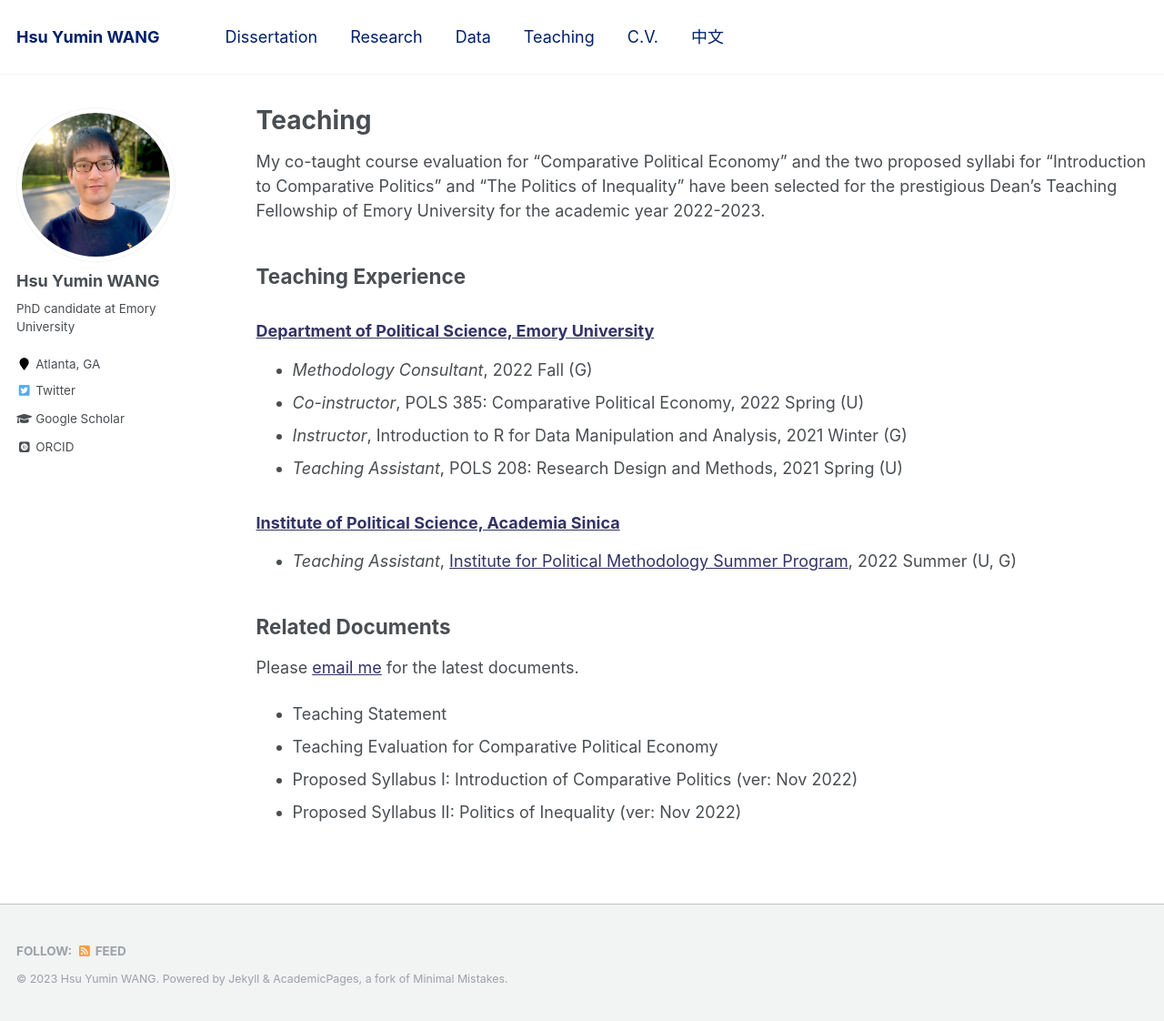
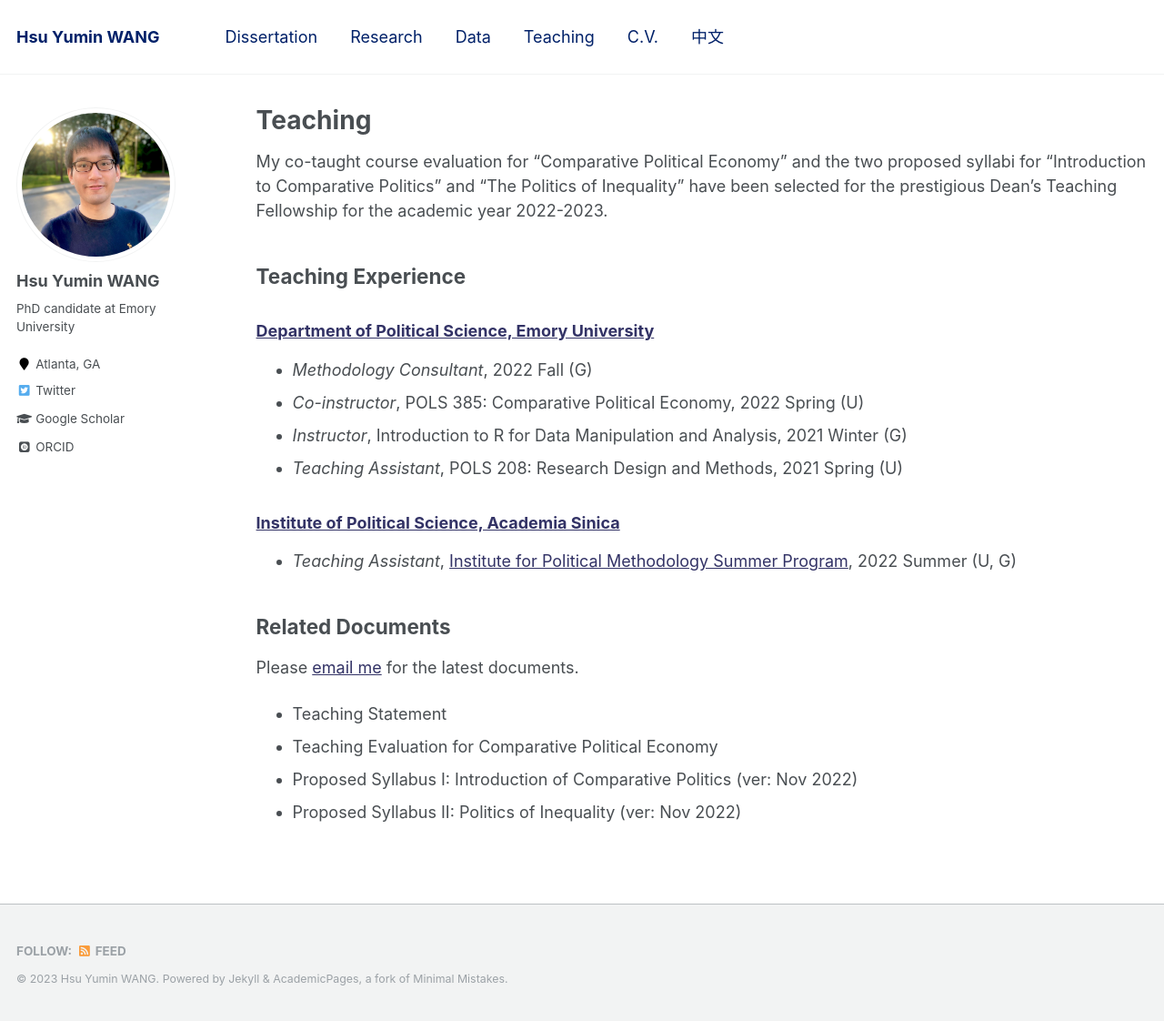
Before and after one commit to hsuyumin/hsuyumin.github.io, a Jekyll site: the page built from _pages/teaching.md, in a window 1280 px wide and 1122 px high. Shown: the whole window at 91% size. Built offline with Jekyll 4.4.1, drawn with Linux system fonts in a browser that asks for light colours; some web fonts are replaced.

Commit message:
Update teaching.md

```diff
--- a/_pages/teaching.md
+++ b/_pages/teaching.md
@@ -5,7 +5,7 @@ permalink: /teaching/
 author_profile: true
 ---
 
-My co-taught course evaluation for "Comparative Political Economy" and the two proposed syllabi for "Introduction to Comparative Politics" and "The Politics of Inequality" have been selected for the prestigious Dean's Teaching Fellowship of Emory University for the academic year 2022-2023.
+My co-taught course evaluation for "Comparative Political Economy" and the two proposed syllabi for "Introduction to Comparative Politics" and "The Politics of Inequality" have been selected for the prestigious Dean's Teaching Fellowship for the academic year 2022-2023.
 
 ## Teaching Experience
 
```
